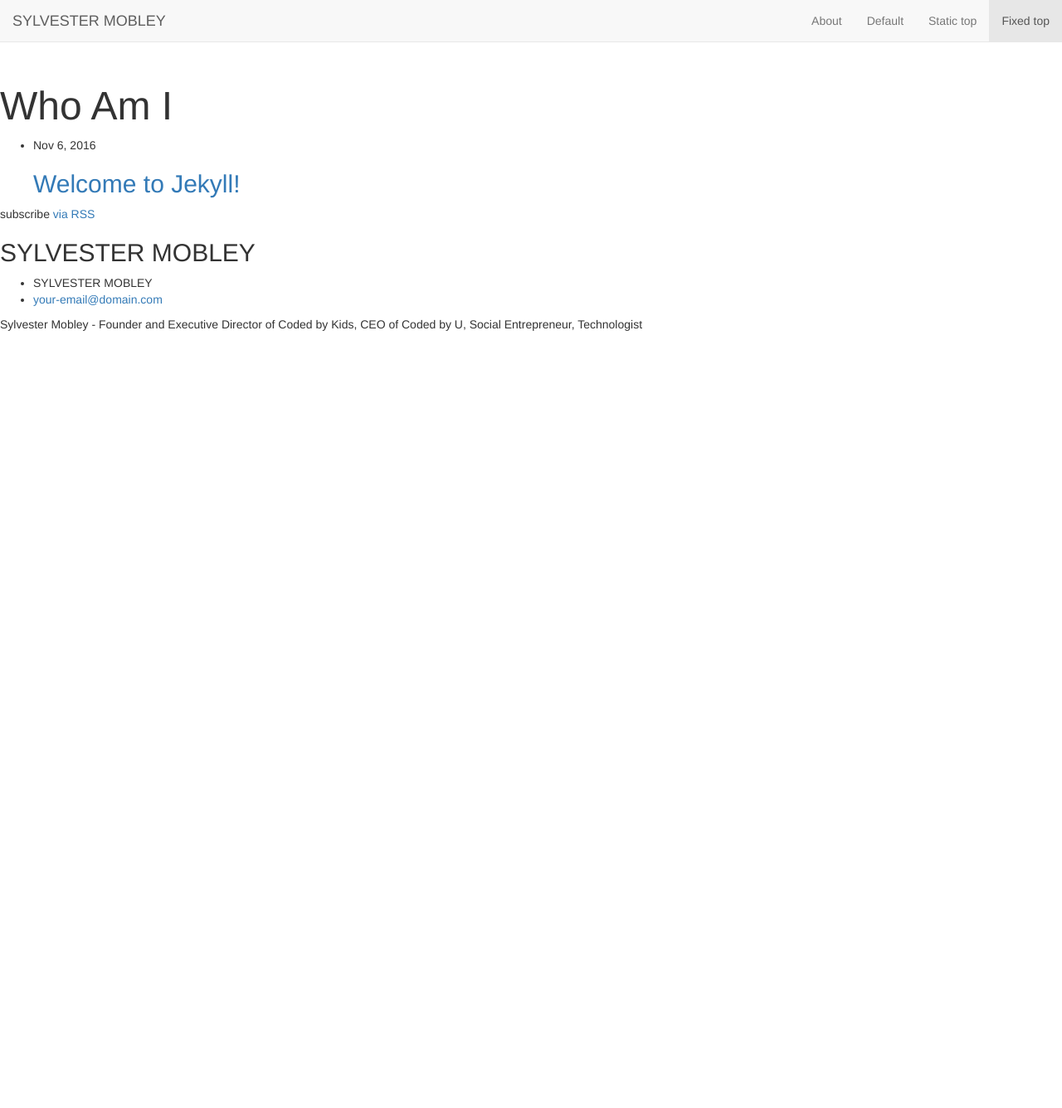
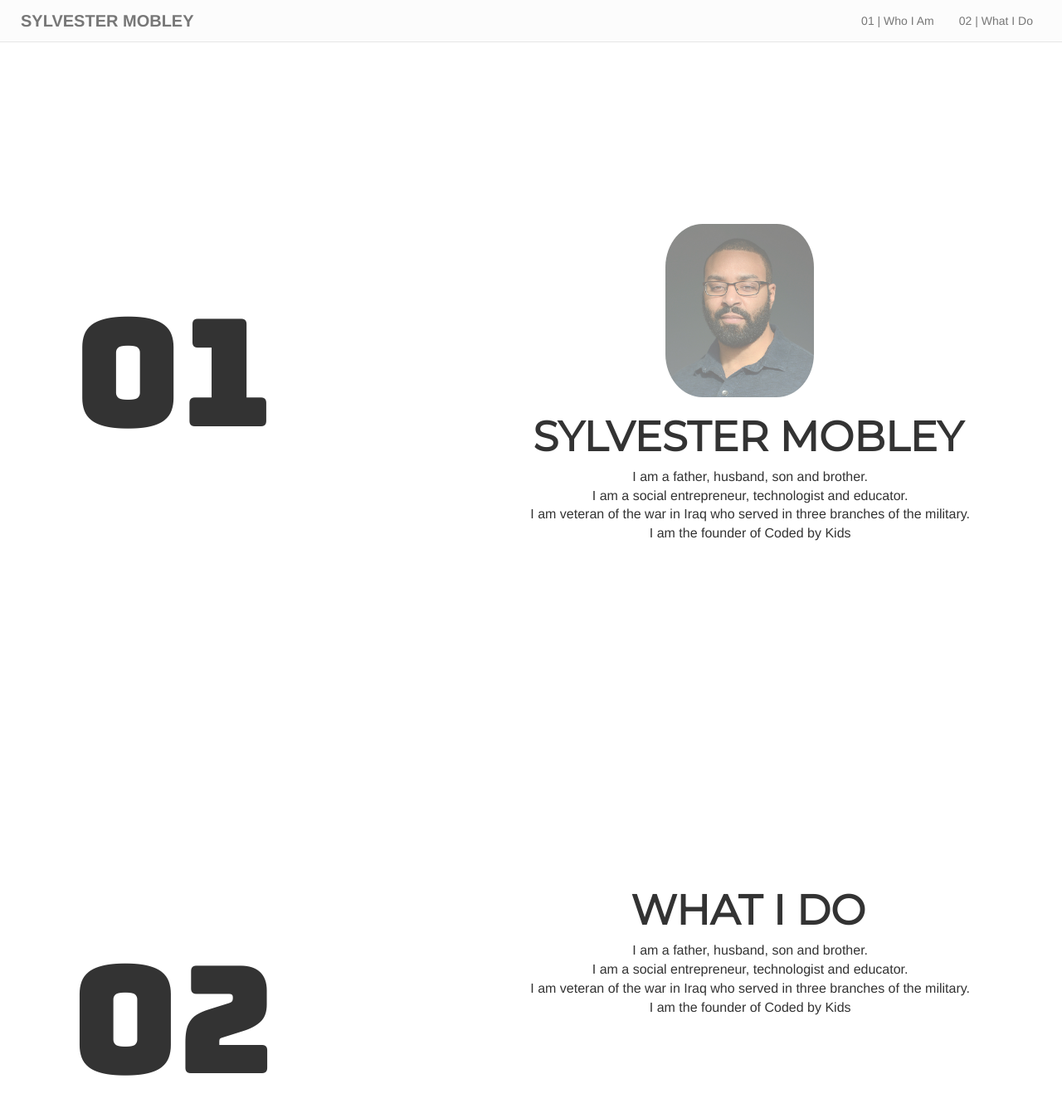
Before and after one commit to smobleyii/sylvestermobley, a Jekyll site: the page built from index.html, in a window 1280 px wide and 1400 px high. Shown: the top 1336 px of the window at 83% size. Built offline with Jekyll 4.4.1, drawn with Linux system fonts in a browser that asks for light colours.

Commit message:
added image, created basic page structure

```diff
--- a/_includes/head.html
+++ b/_includes/head.html
@@ -7,7 +7,8 @@
   <meta name="description" content="{% if page.excerpt %}{{ page.excerpt | strip_html | strip_newlines | truncate: 160 }}{% else %}{{ site.description }}{% endif %}">
 
   <link rel="stylesheet" href="https://maxcdn.bootstrapcdn.com/bootstrap/3.3.7/css/bootstrap.min.css" >
-  <link rel="stylesheet" href="css/main.css">
+  <link rel="stylesheet" href="{{ "css/main.css" | prepend: site.baseurl }}">
   <link rel="canonical" href="{{ page.url | replace:'index.html','' | prepend: site.baseurl | prepend: site.url }}">
   <link rel="alternate" type="application/rss+xml" title="{{ site.title }}" href="{{ "/feed.xml" | prepend: site.baseurl | prepend: site.url }}">
+  <link href="https://fonts.googleapis.com/css?family=Bungee|Montserrat" rel="stylesheet">
 </head>
--- a/_includes/header.html
+++ b/_includes/header.html
@@ -15,24 +15,20 @@
         </div>
         <div id="navbar" class="navbar-collapse collapse">
           <ul class="nav navbar-nav navbar-right">
-            <li>
+            <!--<li>
                 {% for my_page in site.pages %}
                   {% if my_page.title %}
                   <a class="page-link" href="{{ my_page.url | prepend: site.baseurl }}">{{ my_page.title }}</a>
                   {% endif %}
                 {% endfor %}
-            </li>
-            <li><a href="../navbar/">Default</a></li>
-            <li><a href="../navbar-static-top/">Static top</a></li>
-            <li class="active"><a href="./">Fixed top <span class="sr-only">(current)</span></a></li>
+            </li>-->
+            <li><a href="index.html#page-1">01 | Who I Am</a></li>
+            <li><a href="index.html#page-2">02 | What I Do</a></li>
           </ul>
         </div><!--/.nav-collapse -->
       </div>
     </nav>
 
-
-
-
   </div>
 
 </header>
--- a/css/main.css
+++ b/css/main.css
@@ -6,11 +6,64 @@
 h1{
   font-size: 48px;
 }
-
+.img-circle {
+    border-radius: 25%;
+    width: 25%;
+    padding: 0 0 0 0px;
+}
+.navbar-default {
+  background-color: #fcfcfc;
+}
+.navbar-header{
+  padding: 0 0 0 10px;
+}
+.navbar-brand{
+  font-size: 20px;
+  font-weight: 600;
+}
+.row{
+  width: 100%;
+}
+.navbar-right{
+  padding: 0 20px 0 0;
+}
 .home{
-  padding: 82px 0 0 0;
+  padding: 10px 0 0 0;
 }
-
+.number{
+  text-align: center;
+}
+.page-number{
+  font-size: 180px;
+  font-family: 'Bungee', cursive;
+  padding: 60px 0 0 20px;
+}
+.title{
+  text-align: center;
+}
+.page-title{
+  font-size: 50px;
+  font-weight: 600;
+  font-family: 'Montserrat', sans-serif;
+  text-transform: uppercase;
+  padding: 0px 0 0 20px;
+}
+.page-text{
+  font-size: 16px;
+  padding: 0 0 0 25px;
+}
+#page-1{
+  height: 780px;
+}
+#pg1-sec1{
+  padding-top: 260px;
+}
+#page-2{
+  height: 880px;
+}
+#pg2-sec1{
+  padding-top: 260px;
+}
 @media (min-width: 992px){
   .container {
       width: 100%;
--- a/index.html
+++ b/index.html
@@ -3,21 +3,61 @@
 ---
 
 <div class="home">
+  <div id="page-1" class="">
+    <div id="pg1-sec1" class="row">
+      <div class="col-md-4 number">
+        <h2 class="page-number">01</h2>
+      </div>
+      <div class="col-md-1">
 
-  <h1 class="page-heading">Who Am I</h1>
+      </div>
+      <div class="col-md-7 title">
+        <img class="img-circle" src="img/headshot-r-web.jpg" alt="" />
+        <h3 class="page-title">Sylvester Mobley</h3>
+        <p class="page-text">
+          I am a father, husband, son and brother.
+          <br>
+          I am a social entrepreneur, technologist and educator.
+          <br>
+          I am veteran of the war in Iraq who served in three branches of the military.
+          <br>
+          I am the founder of Coded by Kids
+        </p>
+      </div>
+    </div>
+  </div>
+  <div id="page-2" class="">
+    <div id="pg2-sec1" class="row">
+      <div class="col-md-4 number">
+        <h2 class="page-number">02</h2>
+      </div>
+      <div class="col-md-1">
 
+      </div>
+      <div class="col-md-7 title">
+        <h3 class="page-title">What I Do</h3>
+        <p class="page-text">
+          I am a father, husband, son and brother.
+          <br>
+          I am a social entrepreneur, technologist and educator.
+          <br>
+          I am veteran of the war in Iraq who served in three branches of the military.
+          <br>
+          I am the founder of Coded by Kids
+        </p>
+      </div>
+    </div>
+  </div>
   <ul class="post-list">
     {% for post in site.posts %}
       <li>
-        <span class="post-meta">{{ post.date | date: "%b %-d, %Y" }}</span>
-
         <h2>
           <a class="post-link" href="{{ post.url | prepend: site.baseurl }}">{{ post.title }}</a>
+          <span class="post-meta">{{ post.date | date: "%b %-d, %Y" }}</span>
         </h2>
       </li>
     {% endfor %}
   </ul>
 
-  <p class="rss-subscribe">subscribe <a href="{{ "/feed.xml" | prepend: site.baseurl }}">via RSS</a></p>
 
 </div>
```
Also changed, not shown: img/headshot-r-web.jpg (added).
